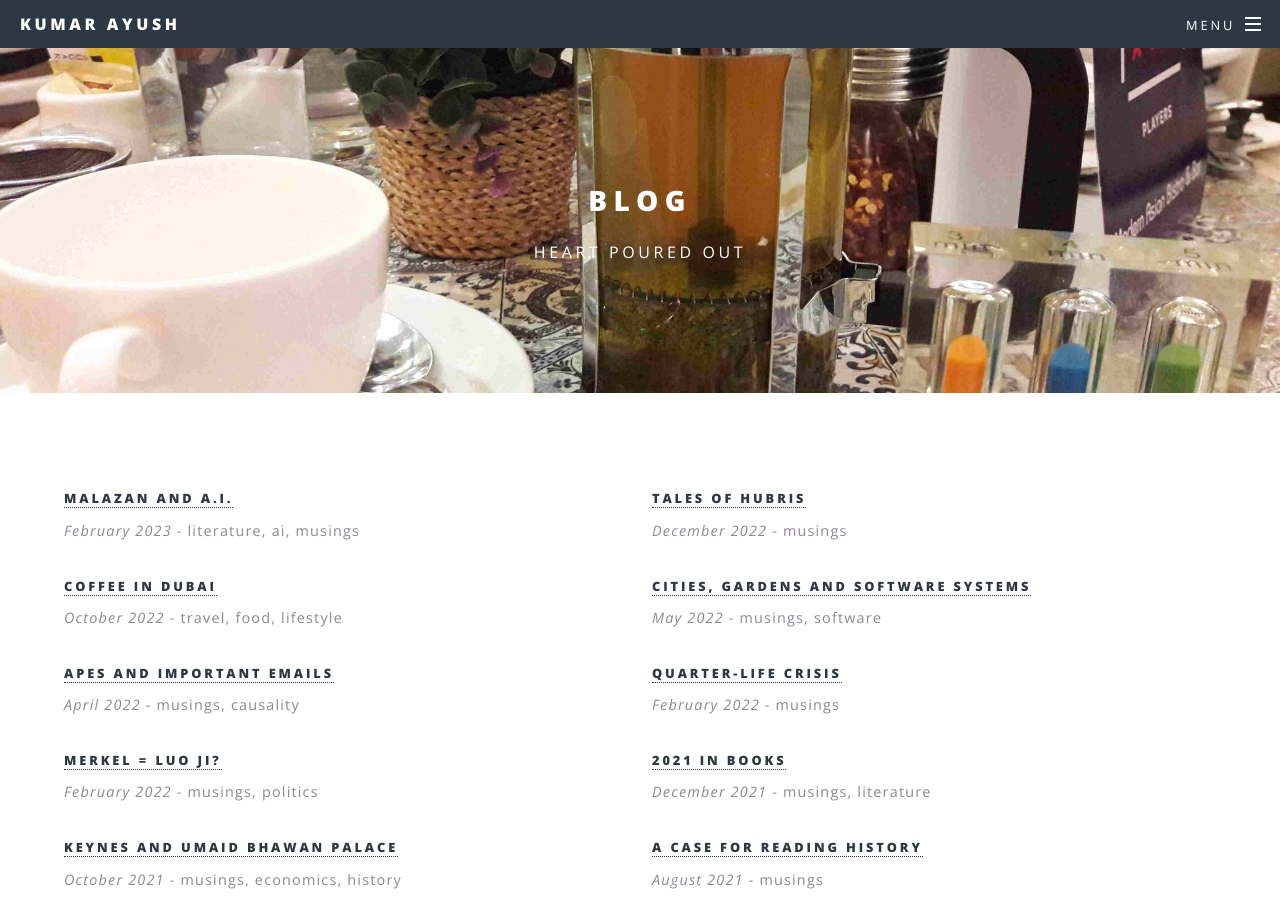
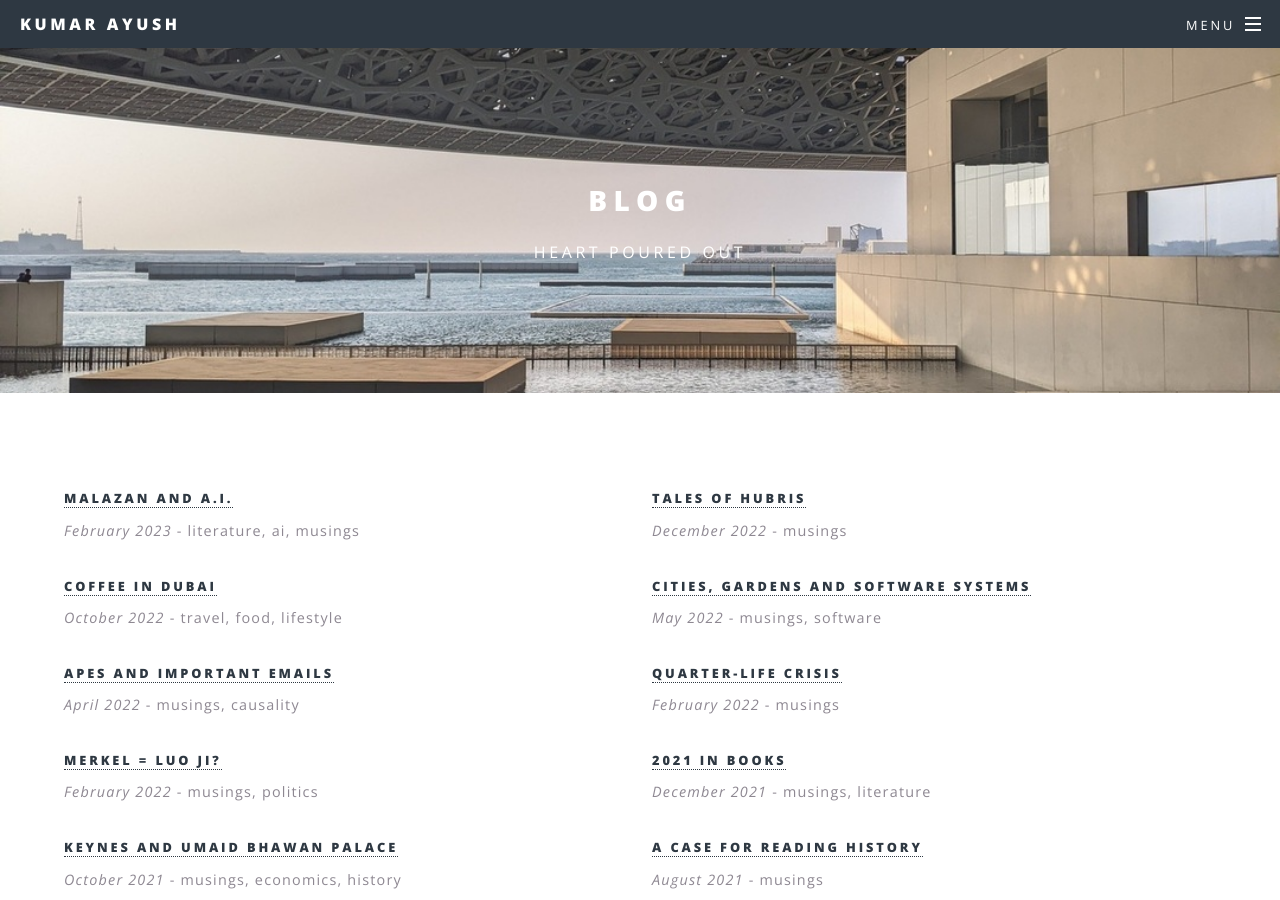
Before and after one commit to cheekujodhpur/website, a Jekyll site: the page built from _pages/blog.html, in a window 1280 px wide and 900 px high. Built offline with Jekyll 4.4.1, drawn with Linux system fonts in a browser that asks for light colours.

Commit message:
Update blog banner

```diff
--- a/_layouts/blogs.html
+++ b/_layouts/blogs.html
@@ -3,7 +3,7 @@ layout: default
 ---
 <article id="main">
 
-    <header style="background-image:url('/images/blog_banner.jpg')">
+    <header style="background-image:url('/images/blog_banner2.jpg')">
     <h2>{{ page.title }}</h2>
     <p>Heart poured out</p>
   </header>
```
Also changed, not shown: images/blog_banner2.jpg (added), images/kalpesh.jpg (deleted), images/manish.jpg (deleted), images/sandesh.jpg (deleted), images/sumith.jpg (deleted).
